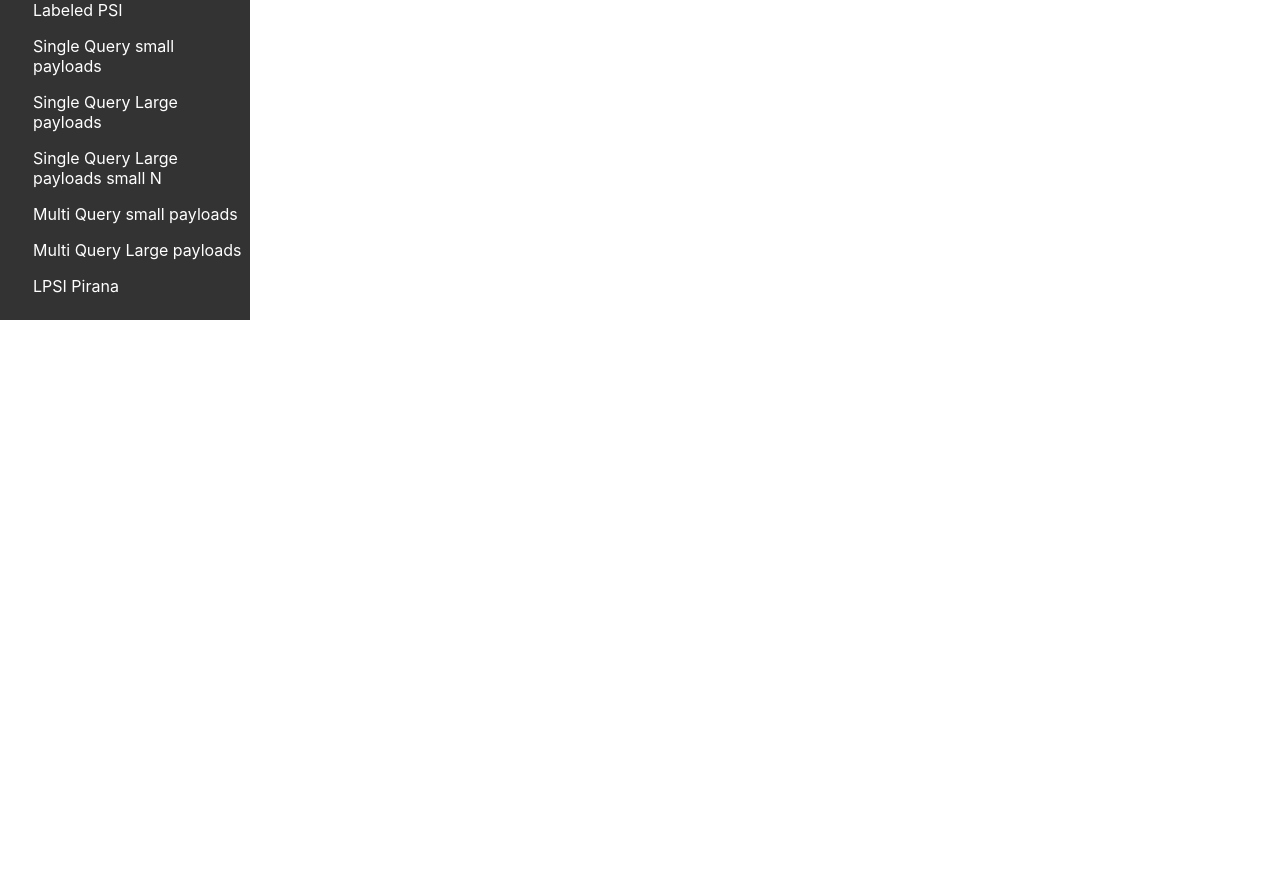
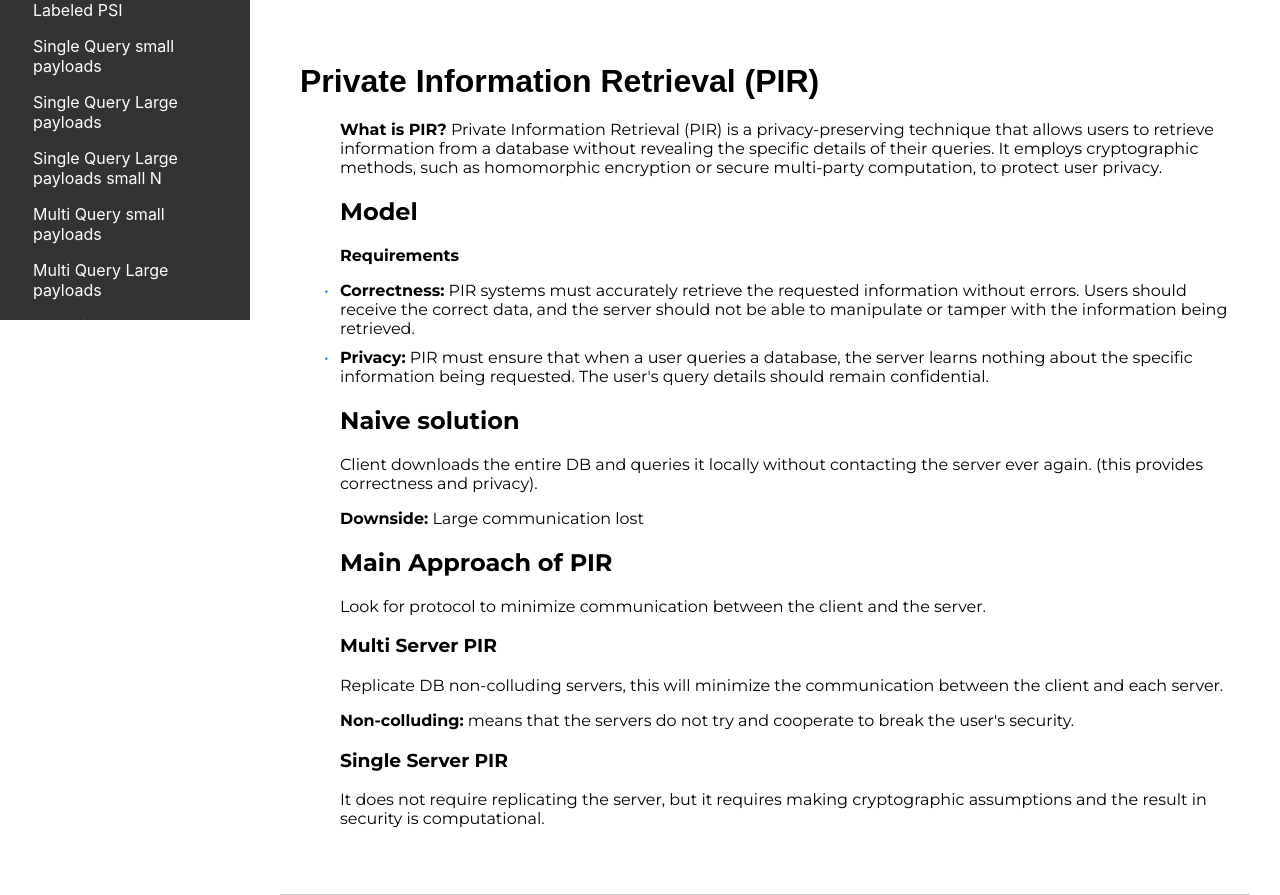
Before and after one commit to g4ss4n/pirana-app, a React (Create React App) app: page / in a window 1280 px wide. Shown: the part 480-1375 px from the top of the page. Before the commit the page ends 800 px from the top, so only its background shows below. Built offline with nearby package versions, Linux system fonts and the light colour scheme.

Commit message:
modify design and add pir

```diff
--- a/src/App.css
+++ b/src/App.css
@@ -1,5 +1,3 @@
-
-
 
 .text-container{
   margin-left: 250px;
@@ -26,6 +24,15 @@
   color: #61dafb;
 }
 
+.page {
+  padding-top: 30px;
+  padding-bottom: 30px;
+  border-bottom: 1px solid #ccc; /* Gray color for the bottom line */
+
+  margin-left: 30px;
+  margin-right: 30px;
+}
+
 @keyframes App-logo-spin {
   from {
     transform: rotate(0deg);
--- a/src/App.js
+++ b/src/App.js
@@ -2,7 +2,7 @@
 import React from 'react';
 import LeftDrawer from './components/leftDrawer/LeftDrawer';
 import Intro from './components/intro/Intro';
-
+import Pir from './components/pir/Pir';
 import './App.css';
 
 function App() {
@@ -10,7 +10,8 @@ function App() {
     <div >
       <LeftDrawer />
       <div className="text-container">
-        <Intro />
+        <div className="page" id="intro"><Intro className="page" /></div>
+        <div className="page"  id="pir"><Pir className="page" /></div>
       </div>
     </div>
   );
--- a/src/components/intro/Intro.css
+++ b/src/components/intro/Intro.css
@@ -1,7 +1,5 @@
 .intro-container {
     padding: 20px;
-    background-color: #fff; /* Background color for the content area */
     border-radius: 5px;
-    box-shadow: 0 0 10px rgba(0, 0, 0, 0.1); /* Add shadow effect */
     margin: 5px; /* Add some margin for spacing */
   }
--- a/src/components/leftDrawer/LeftDrawer.css
+++ b/src/components/leftDrawer/LeftDrawer.css
@@ -7,7 +7,7 @@
   position: fixed;
   top: 0;
   left: 0;
-  font-size:medium;
+  font-size: medium;
 }
 
 .left-drawer ul {
@@ -19,6 +19,7 @@
   padding: 3px;
   border-radius: 5px;
   margin-left: 10px;
+  margin-right: 10px;
 }
 
 .left-drawer a {
@@ -27,29 +28,21 @@
   color: #fff;
   display: block;
   padding: 5px;
+  padding-left: 20px;
   transition: background-color 0.3s ease; /* Add transition effect */
-  padding-left: 20px;
 }
 
-.left-drawer a:hover {
-  background-color: #555;
+.left-drawer a:hover{
+    background-color: #555;
+    border-left: 3px solid #fff; /* Add border decoration */
+  }
 
+.left-drawer a:focus{
+  background-color: #007bff;
+  border-left: 3px solid #fff; /* Add border decoration */
 }
 
-.left-drawer a:focus {
+.left-drawer a.active {
   background-color: #007bff;
-  color: #fff;
   border-left: 3px solid #fff; /* Add border decoration */
-
 }
-
-.left-drawer a:focus::after {
-  content: "";
-  display: block;
-  position: absolute;
-  top: 0;
-  left: -3px; /* Adjust position to align with the border */
-  width: 3px;
-  height: 100%;
-  background-color: #fff;
-}
--- /dev/null
+++ b/src/components/pir/Pir.css
@@ -0,0 +1,27 @@
+/* Pir.css */
+.pir-container {
+    font-family: Arial, sans-serif;
+    margin: 0 auto;
+    padding: 20px;
+  }
+
+  .pir-container h2 {
+    margin-top: 20px;
+  }
+
+  .pir-container ul {
+    list-style-type: none;
+    padding: 0;
+  }
+
+  .pir-container li {
+    margin-bottom: 10px;
+  }
+
+  .pir-container li:before {
+    content: "•"; /* Bullet point */
+    color: #007bff; /* Blue */
+    display: inline-block;
+    width: 1em;
+    margin-left: -1em;
+  }
--- /dev/null
+++ b/src/components/pir/Pir.js
@@ -0,0 +1,46 @@
+// Pir.js
+import React from 'react';
+import Title from '../title/Title';
+import Body from '../body/Body';
+import './Pir.css';
+
+const Pir = () => {
+  return (
+    <div className="pir-container">
+      <Title>Private Information Retrieval (PIR)</Title>
+      <Body>
+        <p>
+          <strong>What is PIR?</strong> Private Information Retrieval (PIR) is a privacy-preserving technique that allows users to retrieve information from a database without revealing the specific details of their queries. It employs cryptographic methods, such as homomorphic encryption or secure multi-party computation, to protect user privacy.
+        </p>
+        <h2>Model</h2>
+        <p>
+          <strong>Requirements</strong>
+        </p>
+        <ul>
+          <li><strong>Correctness:</strong> PIR systems must accurately retrieve the requested information without errors. Users should receive the correct data, and the server should not be able to manipulate or tamper with the information being retrieved.</li>
+          <li><strong>Privacy:</strong> PIR must ensure that when a user queries a database, the server learns nothing about the specific information being requested. The user's query details should remain confidential.</li>
+        </ul>
+        <h2>Naive solution</h2>
+        <p>
+          Client downloads the entire DB and queries it locally without contacting the server ever again. (this provides correctness and privacy).
+        </p>
+        <p><strong>Downside:</strong> Large communication lost</p>
+        <h2>Main Approach of PIR</h2>
+        <p>
+          Look for protocol to minimize communication between the client and the server.
+        </p>
+        <h3>Multi Server PIR</h3>
+        <p>
+          Replicate DB non-colluding servers, this will minimize the communication between the client and each server.
+        </p>
+        <p><strong>Non-colluding:</strong> means that the servers do not try and cooperate to break the user's security.</p>
+        <h3>Single Server PIR</h3>
+        <p>
+          It does not require replicating the server, but it requires making cryptographic assumptions and the result in security is computational.
+        </p>
+      </Body>
+    </div>
+  );
+};
+
+export default Pir;
```
